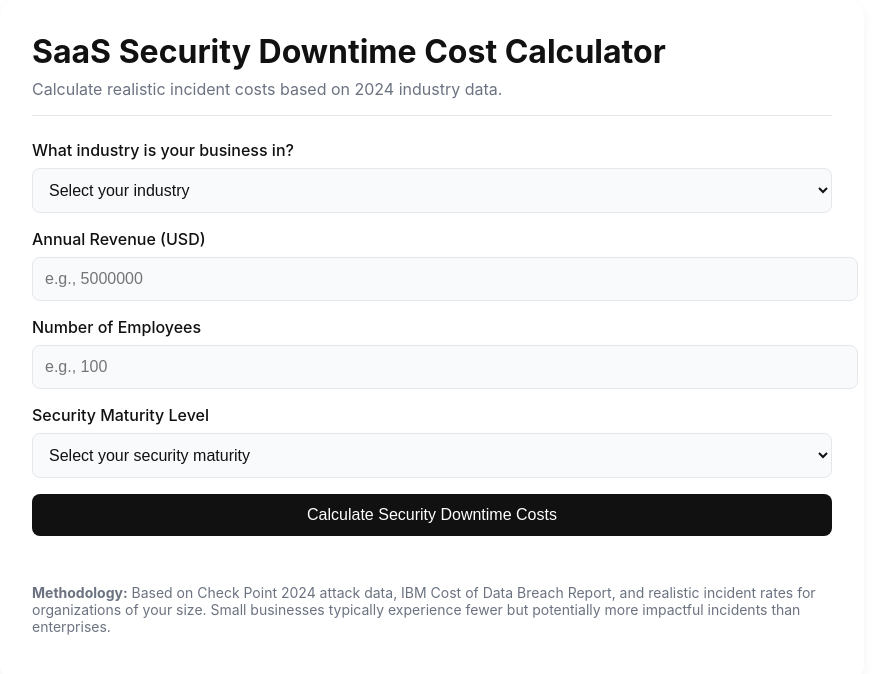
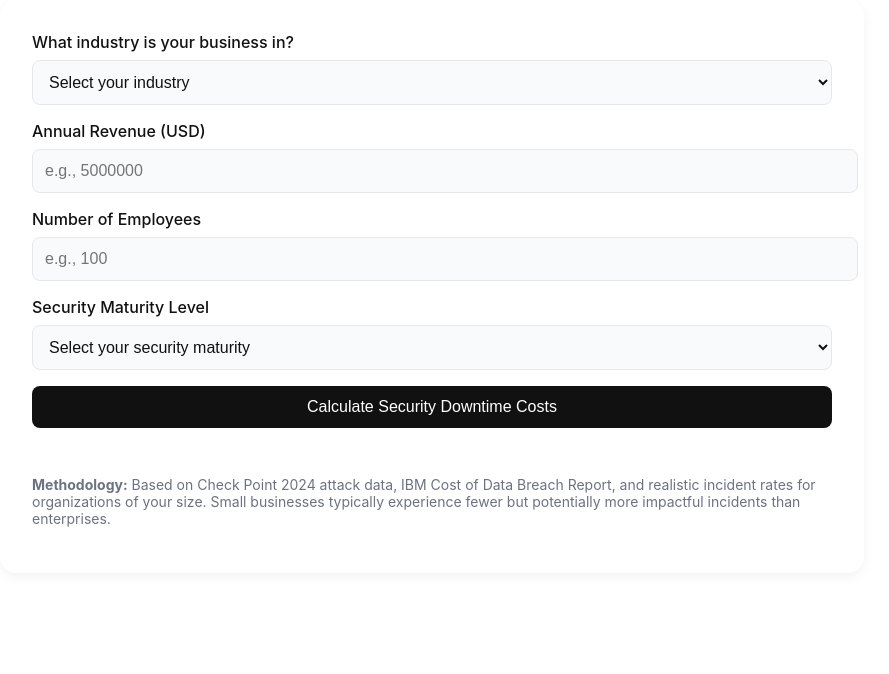
Before and after one commit to OSINTDunny/downtime-calculator, a plain HTML site: page index.html in a window 1280 px wide. Shown: the whole page, without its empty margins (208-1097 px from the left). Drawn offline with Linux system fonts and the light colour scheme.

Commit message:
Update index.html
Remove header and stuff

```diff
--- a/index.html
+++ b/index.html
@@ -117,11 +117,6 @@
 </head>
 <body>
   <div class="calculator-container">
-    <header class="calculator-header">
-      <h1>SaaS Security Downtime Cost Calculator</h1>
-      <p>Calculate realistic incident costs based on 2024 industry data.</p>
-    </header>
-
     <div class="form-container">
       <form id="calculatorForm">
         <div class="form-group">
```
